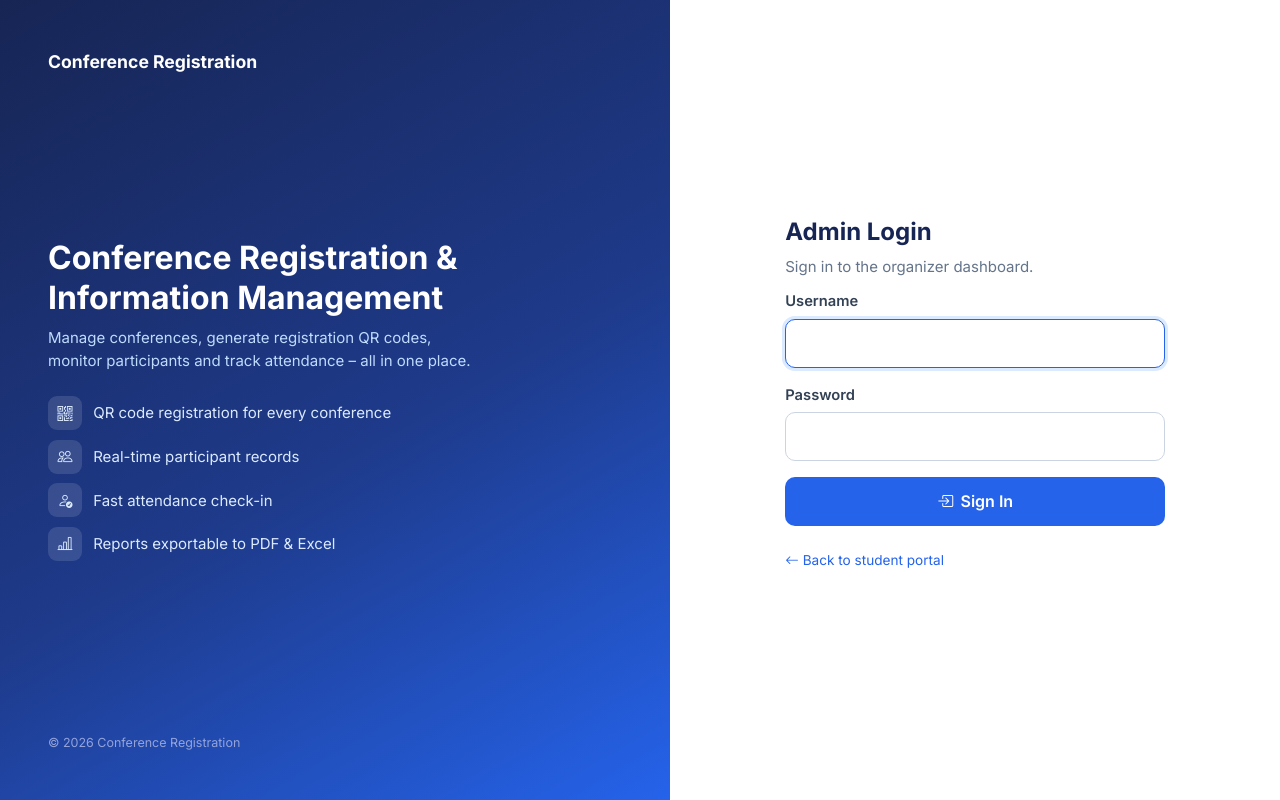
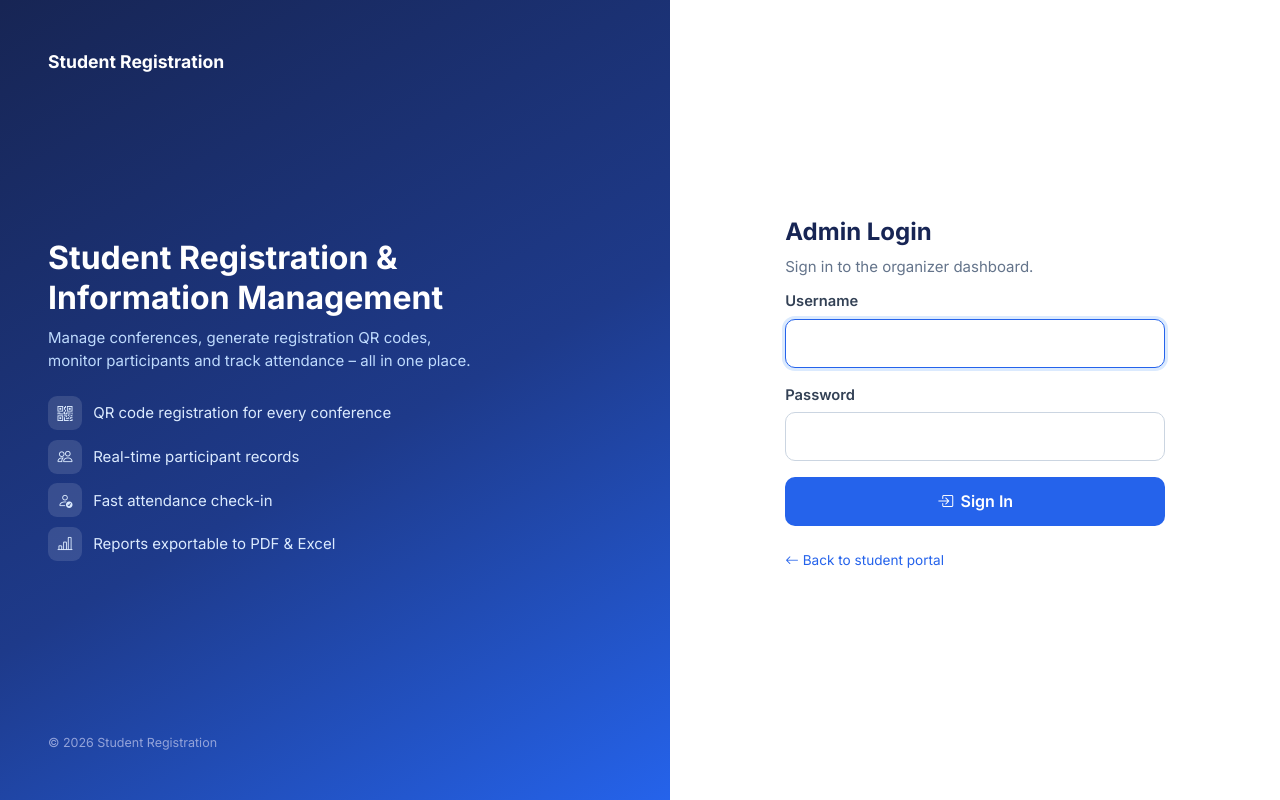
Before and after one commit to carl-webKarpe/BSTM-INFO, a PHP site: page /admin/login.php in a window 1280 px wide. Run offline with PHP 8.4, Linux system fonts and the light colour scheme; some libraries are stand-ins or nearby versions.

Commit message:
Rename app to Student Registration and database to studentregister
Co-Authored-By: Claude Opus 5.5 <noreply@anthropic.com>
Claude-Session: https://claude.ai/code/session_01DU4qGqQbKqjFNmjhsi7ZC6

```diff
--- a/admin/login.php
+++ b/admin/login.php
@@ -60,7 +60,7 @@ $system = APP_NAME;
   <div class="login-art">
     <div class="brand" style="color:#fff;font-size:1.1rem"><?= e($system) ?></div>
     <div>
-      <h1>Conference Registration &amp; Information Management</h1>
+      <h1>Student Registration &amp; Information Management</h1>
       <p>Manage conferences, generate registration QR codes, monitor participants and track attendance – all in one place.</p>
       <div class="mt-3">
         <div class="feature"><i class="bi bi-qr-code"></i> QR code registration for every conference</div>
--- a/admin/settings.php
+++ b/admin/settings.php
@@ -97,7 +97,7 @@ if (is_post()) {
         header('Content-Type: application/sql; charset=utf-8');
         header('Content-Disposition: attachment; filename="conference_backup_' . date('Ymd_His') . '.sql"');
         $pdo = db();
-        echo "-- Conference Registration System – database backup\n-- Created: " . date('Y-m-d H:i:s') . "\n\nSET NAMES utf8mb4;\nSET FOREIGN_KEY_CHECKS = 0;\n\n";
+        echo "-- Student Registration System – database backup\n-- Created: " . date('Y-m-d H:i:s') . "\n\nSET NAMES utf8mb4;\nSET FOREIGN_KEY_CHECKS = 0;\n\n";
         foreach ($tables as $t) {
             $create = $pdo->query("SHOW CREATE TABLE `$t`")->fetch(PDO::FETCH_NUM)[1];
             echo "DROP TABLE IF EXISTS `$t`;\n$create;\n\n";
--- a/config.php
+++ b/config.php
@@ -8,7 +8,7 @@
  *  INFINITYFREE – change the DB_* values to the ones shown in
  *  Control Panel → MySQL Databases, e.g.
  *      DB_HOST = 'sql123.infinityfree.com'
- *      DB_NAME = 'if0_12345678_conference'
+ *      DB_NAME = 'if0_12345678_studentregister'
  *      DB_USER = 'if0_12345678'
  *      DB_PASS = 'your vPanel password'
  *  and set APP_DEBUG to false.
@@ -17,7 +17,7 @@
 
 define('DB_HOST', 'localhost');
 define('DB_PORT', 3306);
-define('DB_NAME', 'conference');
+define('DB_NAME', 'studentregister');
 define('DB_USER', 'root');
 define('DB_PASS', '');
 
@@ -33,4 +33,4 @@ define('APP_TIMEZONE', 'Asia/Manila');
 define('APP_URL', '');
 
 // Name shown in the header, page titles, printouts and exports.
-define('APP_NAME', 'Conference Registration');
+define('APP_NAME', 'Student Registration');
--- a/database/schema.sql
+++ b/database/schema.sql
@@ -1,11 +1,11 @@
 -- =====================================================================
---  Conference Student Registration & Information Management System
+--  Student Registration & Information Management System
 --  Database schema (MySQL 5.7+ / MariaDB 10.3+)
 --
 --  HOW TO USE
 --  * Local (MySQL Workbench): create a schema first, e.g.
---        CREATE DATABASE conference CHARACTER SET utf8mb4 COLLATE utf8mb4_unicode_ci;
---        USE conference;
+--        CREATE DATABASE studentregister CHARACTER SET utf8mb4 COLLATE utf8mb4_unicode_ci;
+--        USE studentregister;
 --    then run this whole file.
 --  * InfinityFree: create the database in the control panel, open
 --    phpMyAdmin, select the database and Import this file.
--- a/register.php
+++ b/register.php
@@ -310,7 +310,7 @@ $typeIcons = ['student' => 'mortarboard', 'faculty' => 'person-workspace', 'gues
 public_header('Register · ' . $conf['title']);
 ?>
 <section class="hero">
-  <div class="eyebrow"><i class="bi bi-qr-code-scan"></i> Conference Registration</div>
+  <div class="eyebrow"><i class="bi bi-qr-code-scan"></i> Student Registration</div>
   <h1><?= e($conf['title']) ?></h1>
   <p><?= e(setting('welcome_message', 'Please complete the form below to register.')) ?></p>
 </section>
```
Also changed, not shown: README.md.
